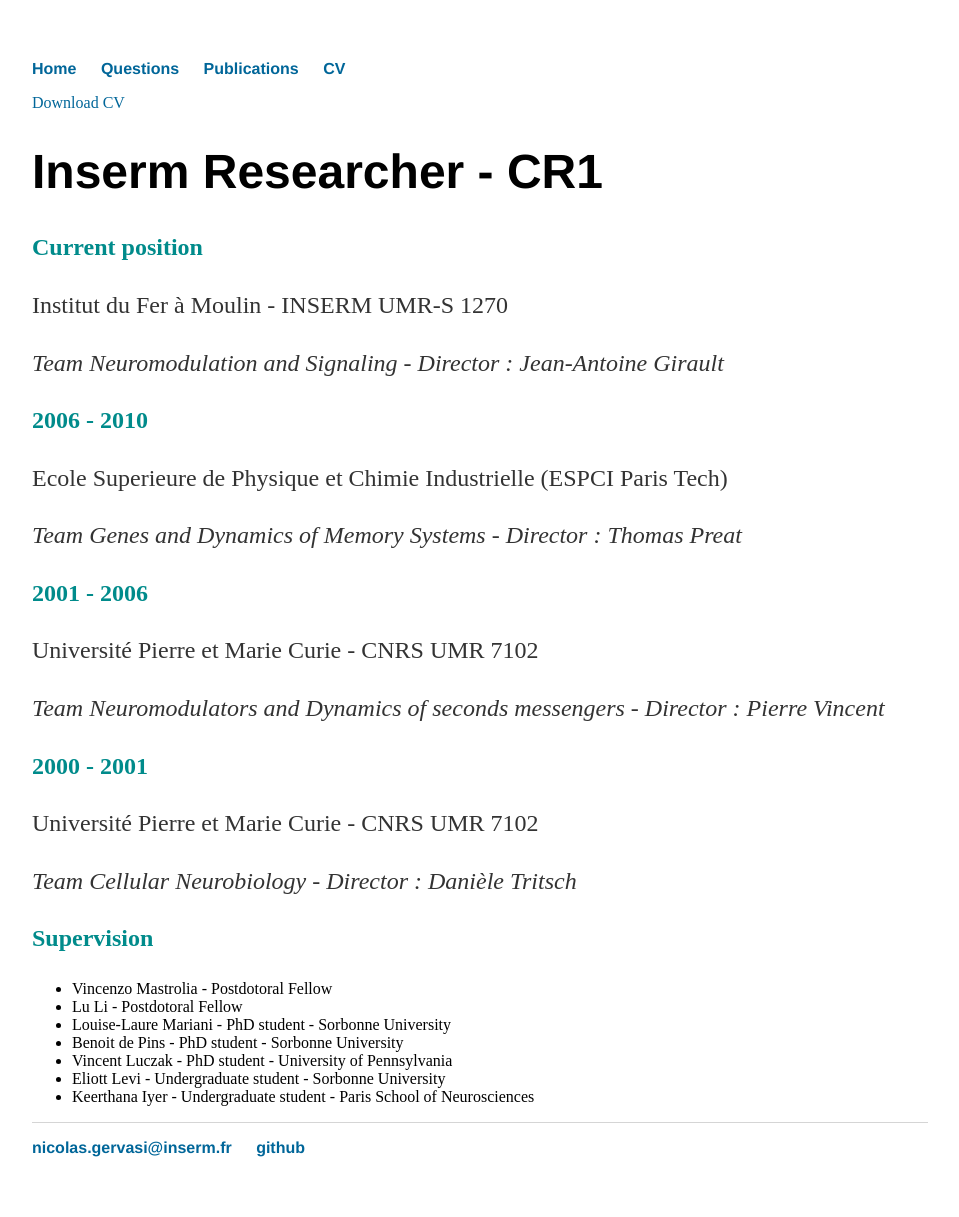
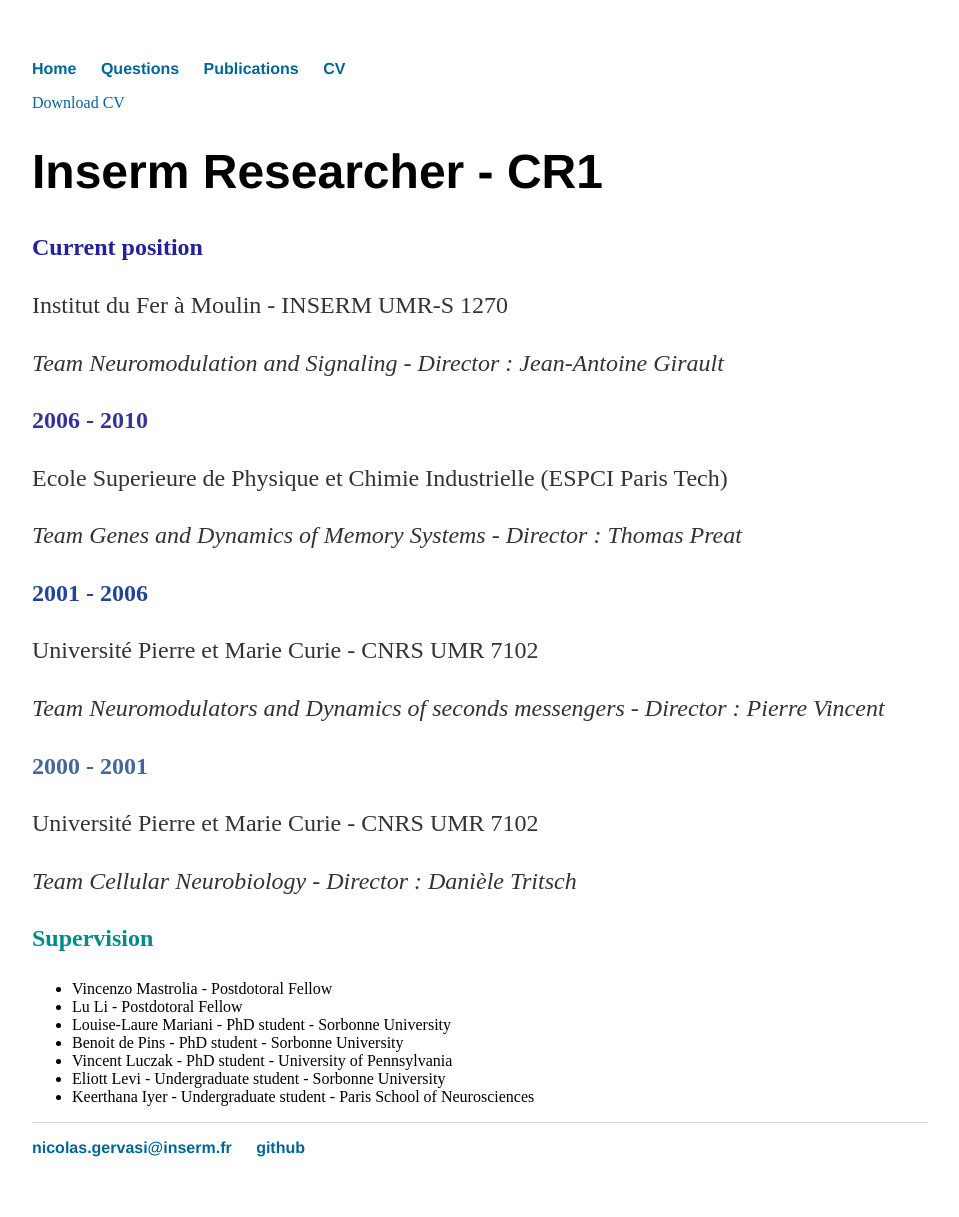
Before and after one commit to nicolasgervasi/nicolasgervasi.github.io, a Jekyll site: the page built from cv/index.html, in a window 1280 px wide. Shown: the whole page, without its empty margins (160-1119 px from the left). Built offline with Jekyll 4.4.1, drawn with Linux system fonts in a browser that asks for light colours.

Commit message:
Update index.html

```diff
--- a/cv/index.html
+++ b/cv/index.html
@@ -14,20 +14,20 @@ description: CV Nicolas Gervasi.
 
 				<h1>Inserm Researcher - CR1</h1>
 
-				<p style="color:darkcyan;"><strong>Current position</strong></p>
+				<p style="color:#229;"><strong>Current position</strong></p>
 				<p>Institut du Fer à Moulin - INSERM UMR-S 1270</p>
 				<p><em>Team Neuromodulation and Signaling - Director : Jean-Antoine Girault</em></p>
 
-				<p style="color:darkcyan;"><strong>2006 - 2010</strong></p>
+				<p style="color:#339;"><strong>2006 - 2010</strong></p>
 				<p>Ecole Superieure de Physique et Chimie Industrielle (ESPCI Paris Tech)</p>
 				<p><em>Team Genes and Dynamics of Memory Systems - Director : Thomas Preat</em></p>
 
-				<p style="color:darkcyan;"><strong>2001 - 2006</strong></p>
+				<p style="color:#249;"><strong>2001 - 2006</strong></p>
 				<p>Université Pierre et Marie Curie - CNRS UMR 7102</p>
 				<p><em>Team Neuromodulators and Dynamics of seconds messengers - Director : Pierre Vincent</em></p>
 
 
-				<p style="color:darkcyan;"><strong>2000 - 2001</strong></p>
+				<p style="color:#469;"><strong>2000 - 2001</strong></p>
 				<p>Université Pierre et Marie Curie - CNRS UMR 7102</p>
 				<p><em>Team Cellular Neurobiology - Director : Danièle Tritsch</em></p>
 
```
